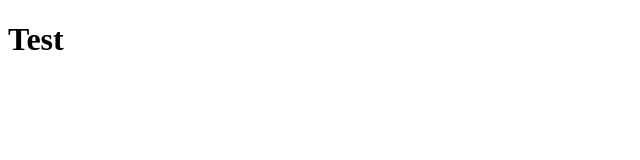
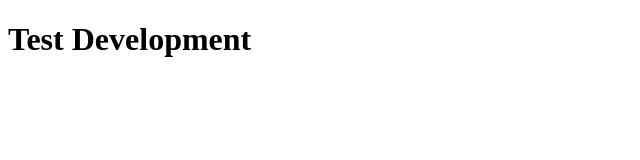
Before and after one commit to felixtanhm/codecademy-personal-portfolio, a plain HTML site: page index.html in a window 1280 px wide. Shown: the whole page, without its empty margins (0-640 px from the left). Drawn offline with Linux system fonts and the light colour scheme.

Commit message:
development branch

```diff
--- a/index.html
+++ b/index.html
@@ -7,6 +7,6 @@
     <title>Document</title>
 </head>
 <body>
-    <h1>Test</h1>
+    <h1>Test Development</h1>
 </body>
 </html>
```
